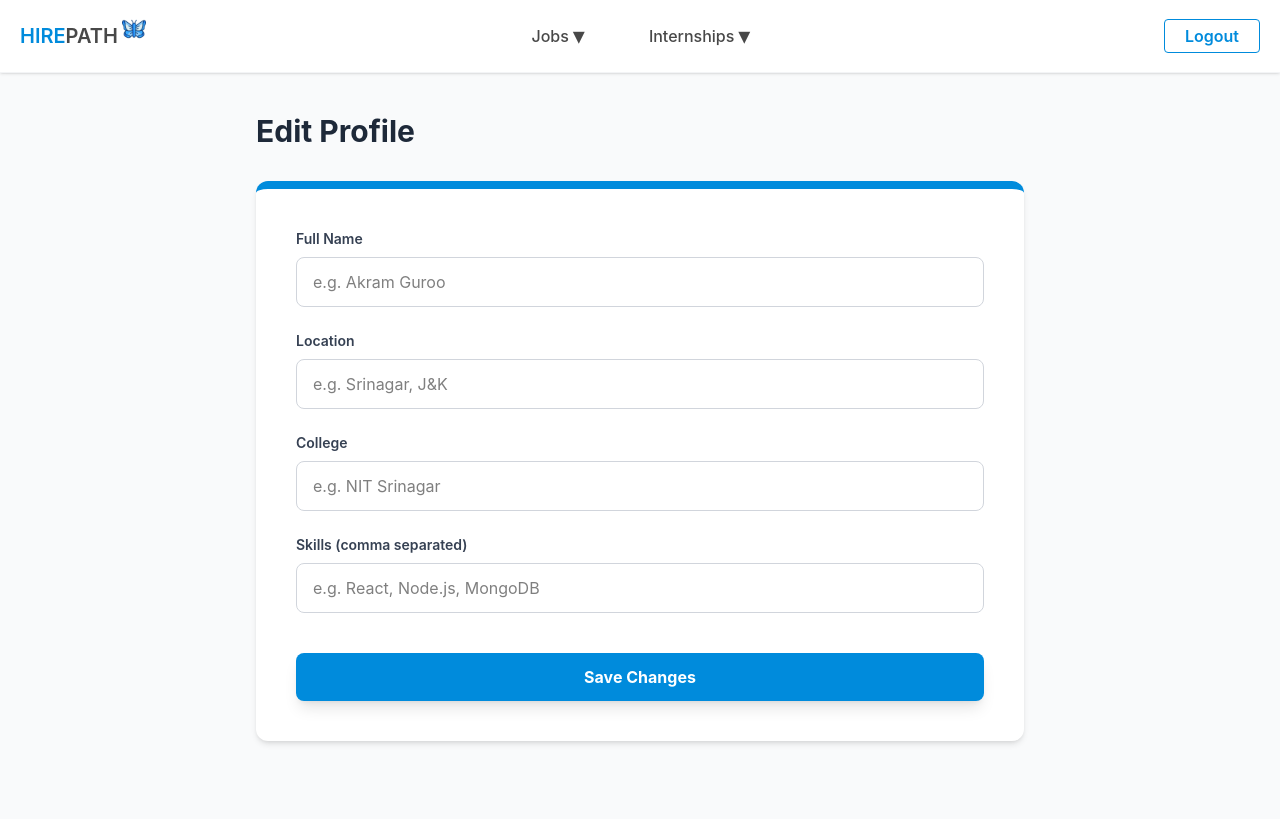
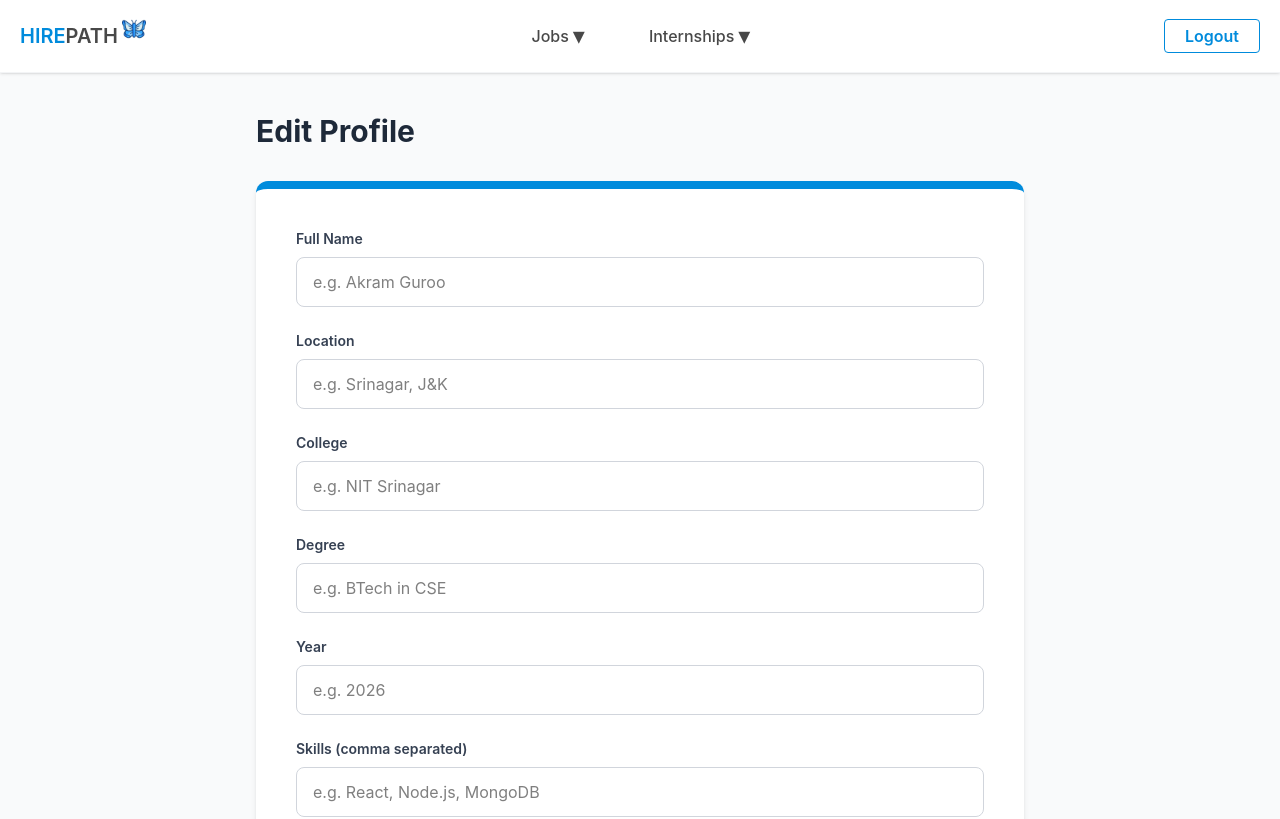
Before and after one commit to akramguroo-dev/hirepath, a React (Vite) app in the folder client/: page /edit-profile in a window 1280 px wide. Shown: the top 819 px of the page. Built offline with nearby package versions, Linux system fonts and the light colour scheme; no server answers; sample sign-in values are in the browser's storage.

Commit message:
feat: profile page displays skills/education, edit profile adds degree/year fields, update PROGRESS.md

```diff
--- a/client/src/pages/EditProfile.jsx
+++ b/client/src/pages/EditProfile.jsx
@@ -9,6 +9,8 @@ export default function EditProfile() {
     name: "",
     location: "",
     college: "",
+    degree: "",
+    year: "",
     skills: "",
   });
 
@@ -24,6 +26,8 @@ export default function EditProfile() {
         name: name || "",
         location: location || "",
         college: college || "",
+        degree: res.data.user.education?.[0]?.degree || "",
+        year: res.data.user.education?.[0]?.year || "",
         skills: skills ? skills.join(", ") : "",
       });
     });
@@ -40,6 +44,13 @@ export default function EditProfile() {
         "/auth/profile",
         {
           ...formData,
+          education: [
+            {
+              degree: formData.degree,
+              school: formData.college,
+              year: formData.year,
+            },
+          ],
           skills: formData.skills.split(",").map((s) => s.trim()),
         },
         { headers: { Authorization: `Bearer ${token}` } },
@@ -101,6 +112,32 @@ export default function EditProfile() {
             </div>
             <div>
               <label className="block text-sm font-semibold text-gray-700 mb-2">
+                Degree
+              </label>
+              <input
+                name="degree"
+                value={formData.degree}
+                onChange={handleChange}
+                type="text"
+                placeholder="e.g. BTech in CSE"
+                className="w-full px-4 py-3 rounded-lg border border-gray-300 focus:ring-2 focus:ring-[#008BDC] focus:border-transparent outline-none transition-all"
+              />
+            </div>
+            <div>
+              <label className="block text-sm font-semibold text-gray-700 mb-2">
+                Year
+              </label>
+              <input
+                name="year"
+                value={formData.year}
+                onChange={handleChange}
+                type="text"
+                placeholder="e.g. 2026"
+                className="w-full px-4 py-3 rounded-lg border border-gray-300 focus:ring-2 focus:ring-[#008BDC] focus:border-transparent outline-none transition-all"
+              />
+            </div>
+            <div>
+              <label className="block text-sm font-semibold text-gray-700 mb-2">
                 Skills (comma separated)
               </label>
               <input
--- a/client/src/pages/Profile.jsx
+++ b/client/src/pages/Profile.jsx
@@ -179,6 +179,70 @@ export default function Profile() {
                   </p>
                 </div>
               )}
+              {activeTab === "Personal Details" && (
+                <div className="space-y-4">
+                  <div>
+                    <p className="text-xs font-bold text-gray-400 uppercase tracking-wide mb-1">
+                      Full Name
+                    </p>
+                    <p className="text-gray-800 font-semibold">
+                      {profileData.name}
+                    </p>
+                  </div>
+                  <div>
+                    <p className="text-xs font-bold text-gray-400 uppercase tracking-wide mb-1">
+                      Email
+                    </p>
+                    <p className="text-gray-800 font-semibold">
+                      {profileData.email}
+                    </p>
+                  </div>
+                  <div>
+                    <p className="text-xs font-bold text-gray-400 uppercase tracking-wide mb-1">
+                      College
+                    </p>
+                    <p className="text-gray-800 font-semibold">
+                      {profileData.college}
+                    </p>
+                  </div>
+                  <div>
+                    <p className="text-xs font-bold text-gray-400 uppercase tracking-wide mb-1">
+                      Location
+                    </p>
+                    <p className="text-gray-800 font-semibold">
+                      {profileData.location}
+                    </p>
+                  </div>
+                </div>
+              )}
+              {activeTab === "Skills" && (
+                <div className="flex flex-wrap gap-2">
+                  {userData?.skills?.length > 0 ? (
+                    userData.skills.map((skill, index) => (
+                      <span
+                        key={index}
+                        className="px-3 py-1 bg-blue-50 text-[#008BDC] border border-blue-100 rounded-full text-sm font-semibold"
+                      >
+                        {skill}
+                      </span>
+                    ))
+                  ) : (
+                    <p className="text-gray-400">No skills added yet.</p>
+                  )}
+                </div>
+              )}
+              {activeTab === "Internships" && (
+                <p className="text-gray-400">No internships added yet.</p>
+              )}
+              {activeTab === "Jobs" && (
+                <p className="text-gray-400">No jobs added yet.</p>
+              )}
+              {activeTab === "Projects" && (
+                <p className="text-gray-400">No projects added yet.</p>
+              )}
+              {activeTab === "Accomplishments" && (
+                <p className="text-gray-400">No accomplishments added yet.</p>
+              )}
               <div className="mt-20">
                 <h3 className="text-sm font-bold text-gray-500 uppercase mb-6 tracking-wide">
                   Resume
```
Also changed, not shown: 1 other file (tests, documents, lock files or other folders).
